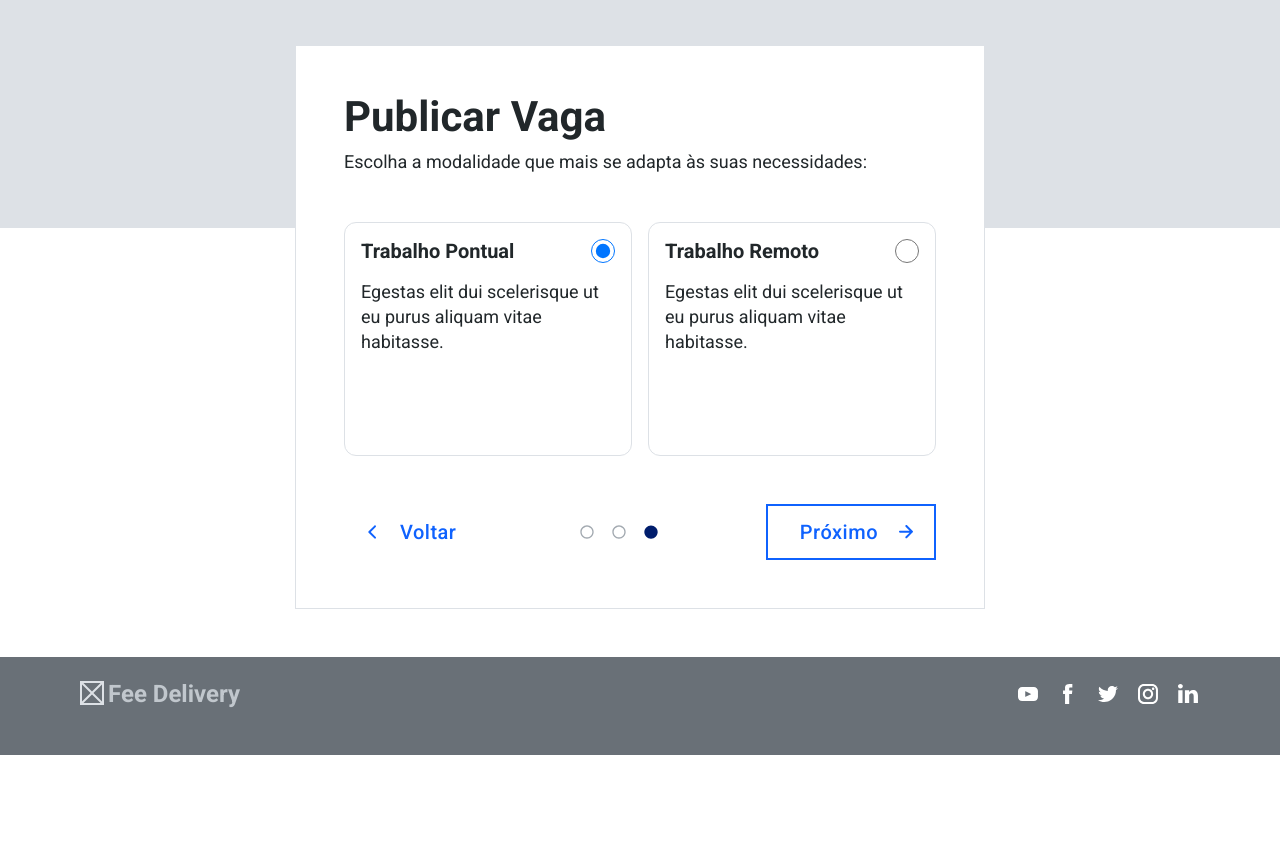
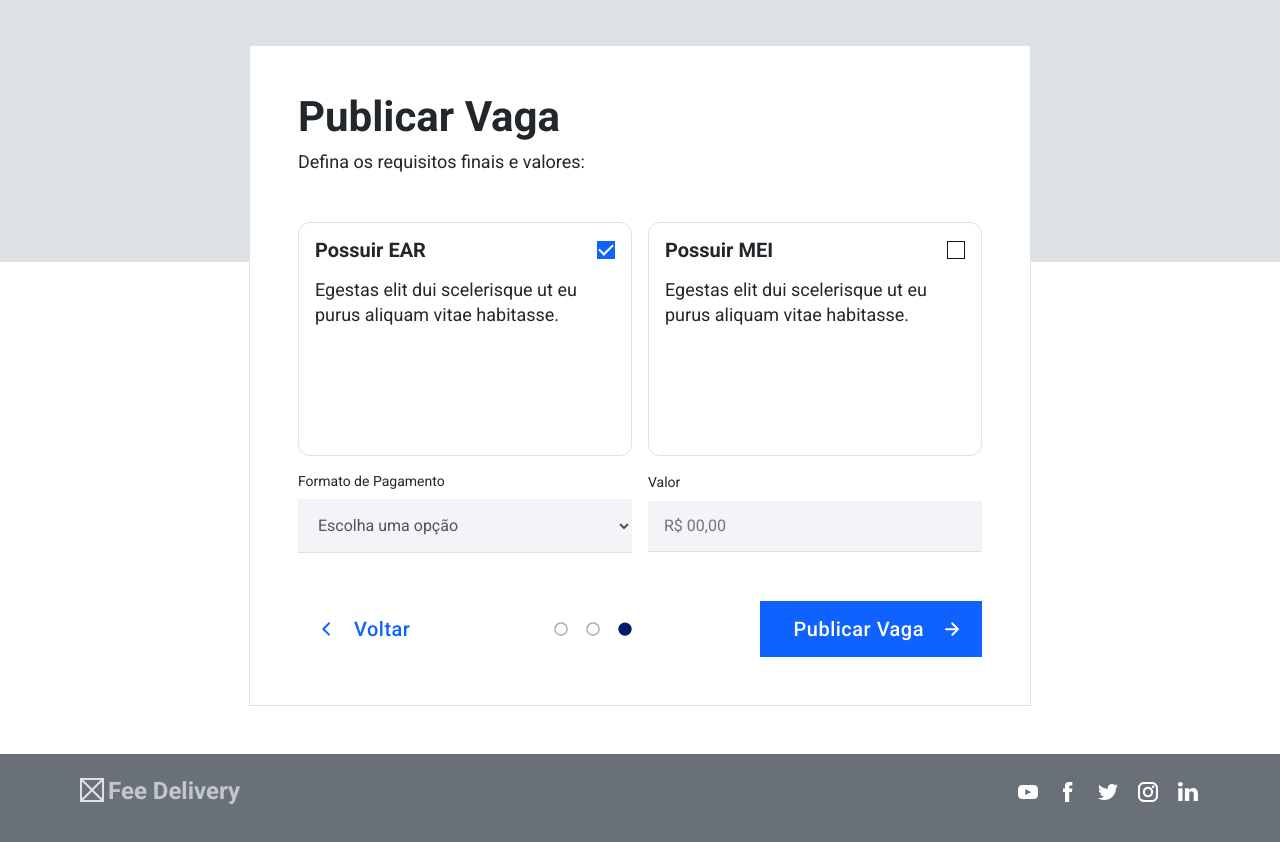
Before and after one commit to rdsalvesPUC/Projeto-Fee-Delivery, a plain HTML site: page publicar-vaga-requisitos.html in a window 1280 px wide. Both pictures are taken after a click on the checkbox 603 px from the left and 312 px from the top of the page. Shown: the part 62-904 px from the top of the page. Before the commit the page ends 817 px from the top, so only its background shows below. Drawn offline with nearby package versions, Linux system fonts and the light colour scheme.

Commit message:
todas paginas de publicar vagas finalizadas + melhorias no CSS

```diff
--- a/publicar-vaga-requisitos.html
+++ b/publicar-vaga-requisitos.html
@@ -13,32 +13,50 @@
                 <div class="container">
                     <div class="container-header">
                         <h1>Publicar Vaga</h1>
-                        <p>Escolha a modalidade que mais se adapta às suas necessidades:</p>
+                        <p>Defina os requisitos finais e valores:</p>
                     </div>
                     <div class="container-body">
                         <div class="row">
                             <div class="card">
                                 <div class="row">
-                                    <h2>Trabalho Pontual</h2>
-                                    <input type="radio" id="meuCheckbox" />
+                                    <h2>Possuir EAR</h2>
+                                    <input type="checkbox" id="possuirEAR" />
                                 </div>
                                 <p>Egestas elit dui scelerisque ut eu purus aliquam vitae habitasse.</p>
                             </div>
                             <div class="card">
                                 <div class="row">
-                                    <h2>Trabalho Remoto</h2>
-                                    <input type="radio" id="meuCheckbox" />
+                                    <h2>Possuir MEI</h2>
+                                    <input type="checkbox" id="possuirMEI" />
                                 </div>
                                 <p>Egestas elit dui scelerisque ut eu purus aliquam vitae habitasse.</p>
                             </div>
                         </div>
+                        <div class="row">
+                            <div class="form-box">
+                                <label for="forma-pagamento">Formato de Pagamento</label>
+                                <select name="forma-pagamento" id="forma-pagamento">
+                                    <option value="" disabled selected>Escolha uma opção</option>
+                                    <option value="ccredito">Cartão de Crédito</option>
+                                    <option value="cdebito">Cartão de Débito</option>
+                                    <option value="dinheiro">Dinheiro</option>
+                                    <option value="cripto">Bitcoin</option>
+                                </select>
+                            </div>
+                            <div class="form-box">
+                                <label for="valor">Valor</label>
+                                <input type="text" name="valor" id="valor" placeholder="R$ 00,00" required />
+                            </div>
+                        </div>
                     </div>
                     <div class="container-navigation">
-                        <button class="primary-text-button">
-                            <svg xmlns="http://www.w3.org/2000/svg" width="24" height="24" viewBox="0 0 24 24" fill="none">
-                                <path d="M10.7575 12L15.7075 16.95C15.803 17.0422 15.8792 17.1526 15.9316 17.2746C15.984 17.3966 16.0116 17.5278 16.0128 17.6606C16.0139 17.7934 15.9886 17.9251 15.9384 18.048C15.8881 18.1708 15.8138 18.2825 15.7199 18.3764C15.626 18.4703 15.5144 18.5445 15.3915 18.5948C15.2686 18.6451 15.1369 18.6704 15.0041 18.6692C14.8714 18.6681 14.7401 18.6405 14.6181 18.5881C14.4961 18.5357 14.3858 18.4595 14.2935 18.364L8.63654 12.707C8.44907 12.5195 8.34375 12.2652 8.34375 12C8.34375 11.7348 8.44907 11.4805 8.63654 11.293L14.2935 5.636C14.4821 5.45384 14.7347 5.35305 14.9969 5.35532C15.2591 5.3576 15.5099 5.46277 15.6954 5.64818C15.8808 5.83359 15.9859 6.0844 15.9882 6.3466C15.9905 6.60879 15.8897 6.8614 15.7075 7.05L10.7575 12Z" fill="#0F62FE" />
-                            </svg>
-                            <span class="button-text">Voltar</span>
+                        <button class="primary-no-border">
+                            <a href="/publicar-vaga-descricao.html">
+                                <svg xmlns="http://www.w3.org/2000/svg" width="24" height="24" viewBox="0 0 24 24" fill="none">
+                                    <path d="M10.7575 12L15.7075 16.95C15.803 17.0422 15.8792 17.1526 15.9316 17.2746C15.984 17.3966 16.0116 17.5278 16.0128 17.6606C16.0139 17.7934 15.9886 17.9251 15.9384 18.048C15.8881 18.1708 15.8138 18.2825 15.7199 18.3764C15.626 18.4703 15.5144 18.5445 15.3915 18.5948C15.2686 18.6451 15.1369 18.6704 15.0041 18.6692C14.8714 18.6681 14.7401 18.6405 14.6181 18.5881C14.4961 18.5357 14.3858 18.4595 14.2935 18.364L8.63654 12.707C8.44907 12.5195 8.34375 12.2652 8.34375 12C8.34375 11.7348 8.44907 11.4805 8.63654 11.293L14.2935 5.636C14.4821 5.45384 14.7347 5.35305 14.9969 5.35532C15.2591 5.3576 15.5099 5.46277 15.6954 5.64818C15.8808 5.83359 15.9859 6.0844 15.9882 6.3466C15.9905 6.60879 15.8897 6.8614 15.7075 7.05L10.7575 12Z" fill="#0F62FE" />
+                                </svg>
+                                <span class="button-text">Voltar</span>
+                            </a>
                         </button>
                         <div class="pagination">
                             <svg xmlns="http://www.w3.org/2000/svg" width="16" height="16" viewBox="0 0 16 16" fill="none">
@@ -51,10 +69,10 @@
                                 <path d="M8.00065 14.71C4.31865 14.71 1.33398 11.7253 1.33398 8.04331C1.33398 4.36131 4.31865 1.37665 8.00065 1.37665C11.6827 1.37665 14.6673 4.36131 14.6673 8.04331C14.6673 11.7253 11.6827 14.71 8.00065 14.71Z" fill="#001D6C" />
                             </svg>
                         </div>
-                        <button data-text="Proximo" class="primary-outlined">
-                            <span class="button-text">Próximo</span>
-                            <svg xmlns="http://www.w3.org/2000/svg" width="24" height="24" viewBox="0 0 24 24" fill="none">
-                                <path d="M15.586 10.657L11.636 6.70698C11.4538 6.51838 11.353 6.26578 11.3553 6.00358C11.3576 5.74138 11.4628 5.49057 11.6482 5.30516C11.8336 5.11975 12.0844 5.01458 12.3466 5.01231C12.6088 5.01003 12.8614 5.11082 13.05 5.29298L18.707 10.95C18.8002 11.0426 18.8741 11.1528 18.9246 11.2741C18.9751 11.3955 19.001 11.5256 19.001 11.657C19.001 11.7884 18.9751 11.9185 18.9246 12.0398C18.8741 12.1612 18.8002 12.2713 18.707 12.364L13.05 18.021C12.9578 18.1165 12.8474 18.1927 12.7254 18.2451C12.6034 18.2975 12.4722 18.3251 12.3394 18.3262C12.2066 18.3274 12.0749 18.3021 11.952 18.2518C11.8291 18.2015 11.7175 18.1273 11.6236 18.0334C11.5297 17.9395 11.4555 17.8278 11.4052 17.7049C11.3549 17.582 11.3296 17.4504 11.3307 17.3176C11.3319 17.1848 11.3595 17.0536 11.4119 16.9316C11.4643 16.8096 11.5405 16.6992 11.636 16.607L15.586 12.657H6C5.73478 12.657 5.48043 12.5516 5.29289 12.3641C5.10536 12.1766 5 11.9222 5 11.657C5 11.3918 5.10536 11.1374 5.29289 10.9499C5.48043 10.7623 5.73478 10.657 6 10.657H15.586Z" fill="#0F62FE" />
+                        <button data-text="Proximo" class="primary-filled">
+                            <span class="button-text">Publicar Vaga</span>
+                            <svg xmlns="http://www.w3.org/2000/svg" width="24" height="25" viewBox="0 0 24 25" fill="none">
+                                <path d="M15.586 11.157L11.636 7.20698C11.4538 7.01838 11.353 6.76578 11.3553 6.50358C11.3576 6.24138 11.4628 5.99057 11.6482 5.80516C11.8336 5.61975 12.0844 5.51458 12.3466 5.51231C12.6088 5.51003 12.8614 5.61082 13.05 5.79298L18.707 11.45C18.8002 11.5426 18.8741 11.6528 18.9246 11.7741C18.9751 11.8955 19.001 12.0256 19.001 12.157C19.001 12.2884 18.9751 12.4185 18.9246 12.5398C18.8741 12.6612 18.8002 12.7713 18.707 12.864L13.05 18.521C12.9578 18.6165 12.8474 18.6927 12.7254 18.7451C12.6034 18.7975 12.4722 18.8251 12.3394 18.8262C12.2066 18.8274 12.0749 18.8021 11.952 18.7518C11.8291 18.7015 11.7175 18.6273 11.6236 18.5334C11.5297 18.4395 11.4555 18.3278 11.4052 18.2049C11.3549 18.082 11.3296 17.9504 11.3307 17.8176C11.3319 17.6848 11.3595 17.5536 11.4119 17.4316C11.4643 17.3096 11.5405 17.1992 11.636 17.107L15.586 13.157H6C5.73478 13.157 5.48043 13.0516 5.29289 12.8641C5.10536 12.6766 5 12.4222 5 12.157C5 11.8918 5.10536 11.6374 5.29289 11.4499C5.48043 11.2623 5.73478 11.157 6 11.157H15.586Z" fill="white" />
                             </svg>
                         </button>
                     </div>
--- a/script.js
+++ b/script.js
@@ -11,7 +11,7 @@ fetch("header.html")
     });
 
 document.addEventListener('DOMContentLoaded', (event) => {
-    const passwordField = document.getElementById('password');
+    const passwordField = document.getElementById('Senha');
     const togglePassword = document.getElementById('togglePassword');
 
     togglePassword.addEventListener('click', () => {
--- a/style.css
+++ b/style.css
@@ -86,10 +86,25 @@ hr {
     border-top: 1px solid #DDE1E6;
 }
 
+.primary-no-border a,
+.primary-outlined a,
+.primary-filled a {
+    text-decoration: none;
+    cursor: pointer;
+    display: inherit;
+    align-items: inherit;
+    gap: inherit;
+}
+
+a:hover, a:focus {
+    cursor: pointer;
+  }
+
 .container {
     background-color: #ffffff;
     border: 1px solid #DDE1E6;
-    width: 50%;
+    min-width: 40%;
+    /* max-width: 60%; */
     text-align: left;
     padding: 3rem;
     display: flex;
@@ -140,6 +155,7 @@ hr {
 
     display: flex;
     height: 12.5rem;
+    max-width: 300px;
     padding: 1rem;
     flex-direction: column;
     align-items: flex-start;
@@ -155,15 +171,30 @@ hr {
 }
 
 input[type=checkbox] {
+    appearance: none;
     border: 1px solid var(--CoolGray-100, #121619);
+    position: relative;
 
-    display: flex;
     width: 1.125rem;
     height: 1.125rem;
-    flex-direction: column;
-    justify-content: center;
-    align-items: center;
-    flex-shrink: 0;
+    cursor: pointer;
+}
+
+input[type="checkbox"]:checked {
+    background: var(--Primary-60, #0F62FE);
+    border: var(--Primary-60, #0F62FE) !important;
+}
+
+input[type="checkbox"]:checked::after {
+    content: "";
+    position: absolute;
+    /* top: 2px; */
+    left: 5px;
+    width: 6px;
+    height: 12px;
+    border: solid white;
+    border-width: 0 2px 2px 0;
+    transform: rotate(45deg);
 }
 
 input[type=radio] {
@@ -193,11 +224,12 @@ input[type=radio] {
     gap: 1rem;
 }
 
-.password {
-    margin-top: 12px;
-    text-align: left;
-    position: relative;
-    width: 100%;
+#form-left-columm {
+    width: 70%;
+}
+
+#form-right-columm {
+    width: 30%;
 }
 
 .password-field {
@@ -226,15 +258,22 @@ input[type=radio] {
     line-height: 140%; /* 1.05rem */
 }
 
-.user, .password, .form-box {
+/* .user, .password,  */
+
+.form-box {
     display: flex;
     flex-direction: column;
     gap: 0.5rem;
     text-align: left;
+
+    /* margin-top: 12px; */
+    text-align: left;
+    position: relative;
+    width: 100%;
 }
 
-.user input[type="text"],
-.password input[type="password"],
+/* .user input[type="text"], .password input[type="password"], */
+
 .form-box input {
     border: 0px;
     border-bottom: 1px solid #DDE1E6;
@@ -245,9 +284,29 @@ input[type=radio] {
     box-sizing: border-box;
 }
 
+.form-box select {
+    border: 0px;
+    border-bottom: 1px solid #DDE1E6;
+    background-color: #F2F4F8;
+    width: 100%;
+    padding: 16px;
+    outline: none;
+    box-sizing: border-box;
+}
+
+
+
 input:active,
-input:focus {
-    border-color: #a5a5a5 !important;
+input:focus,
+textarea:active,
+textarea:focus {
+    border-bottom: 1px solid #a5a5a5;
+}
+
+input[type="checkbox"]:active,
+input[type="checkbox"]:focus {
+    border: 1px solid var(--CoolGray-100, #121619);
+    border-bottom: 1px solid var(--CoolGray-100, #121619);
 }
 
 form {
@@ -255,6 +314,17 @@ form {
     flex-direction: column;
     gap: 1rem;
 }
+
+textarea {
+    width: 100%;
+    height: 150px;
+    box-sizing: border-box;
+    border: 0px;
+    border-bottom: 1px solid #DDE1E6;
+    background-color: #F2F4F8;
+    padding: 16px;
+    outline: none;
+  }
 
 button {
     border: 2px solid var(--Primary-60, #0F62FE);
@@ -271,7 +341,18 @@ button[data-text="Proximo"] {
     padding-left: 2rem;
 }
 
-.primary-text-button {
+.primary-filled {
+    border: 2px solid var(--Primary-60, #0F62FE);
+    background: var(--Primary-60, #0F62FE);
+
+    display: flex;
+    height: 3.5rem;
+    padding: 1rem;
+    justify-content: center;
+    align-items: center;
+}
+
+.primary-no-border {
     border: none;
 }
 
@@ -284,6 +365,18 @@ button[data-text="Proximo"] {
 
 .button-text {
     color: var(--Primary-60, #0F62FE);
+
+    /* Button/L */
+    font-family: Roboto;
+    font-size: 1.25rem;
+    font-style: normal;
+    font-weight: 500;
+    line-height: 100%; /* 1.25rem */
+    letter-spacing: 0.03125rem;
+}
+
+.primary-filled .button-text {
+    color: var(--Default-White, #FFF);
 
     /* Button/L */
     font-family: Roboto;
```
Also changed, not shown: login.html (+7 -7 lines), publicar-vaga-descricao.html (+23 -13 lines), publicar-vaga.html (+9 -7 lines).
